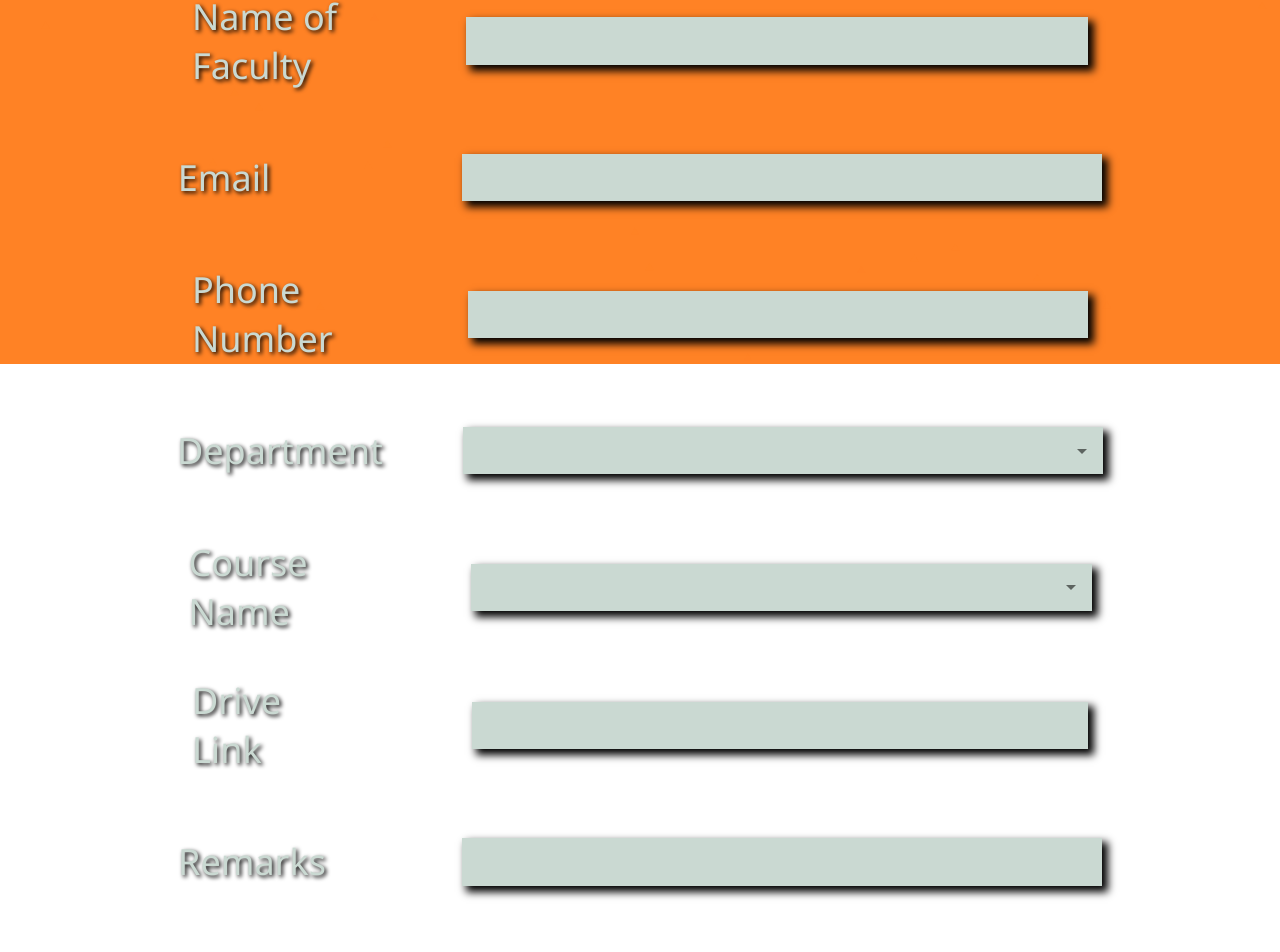
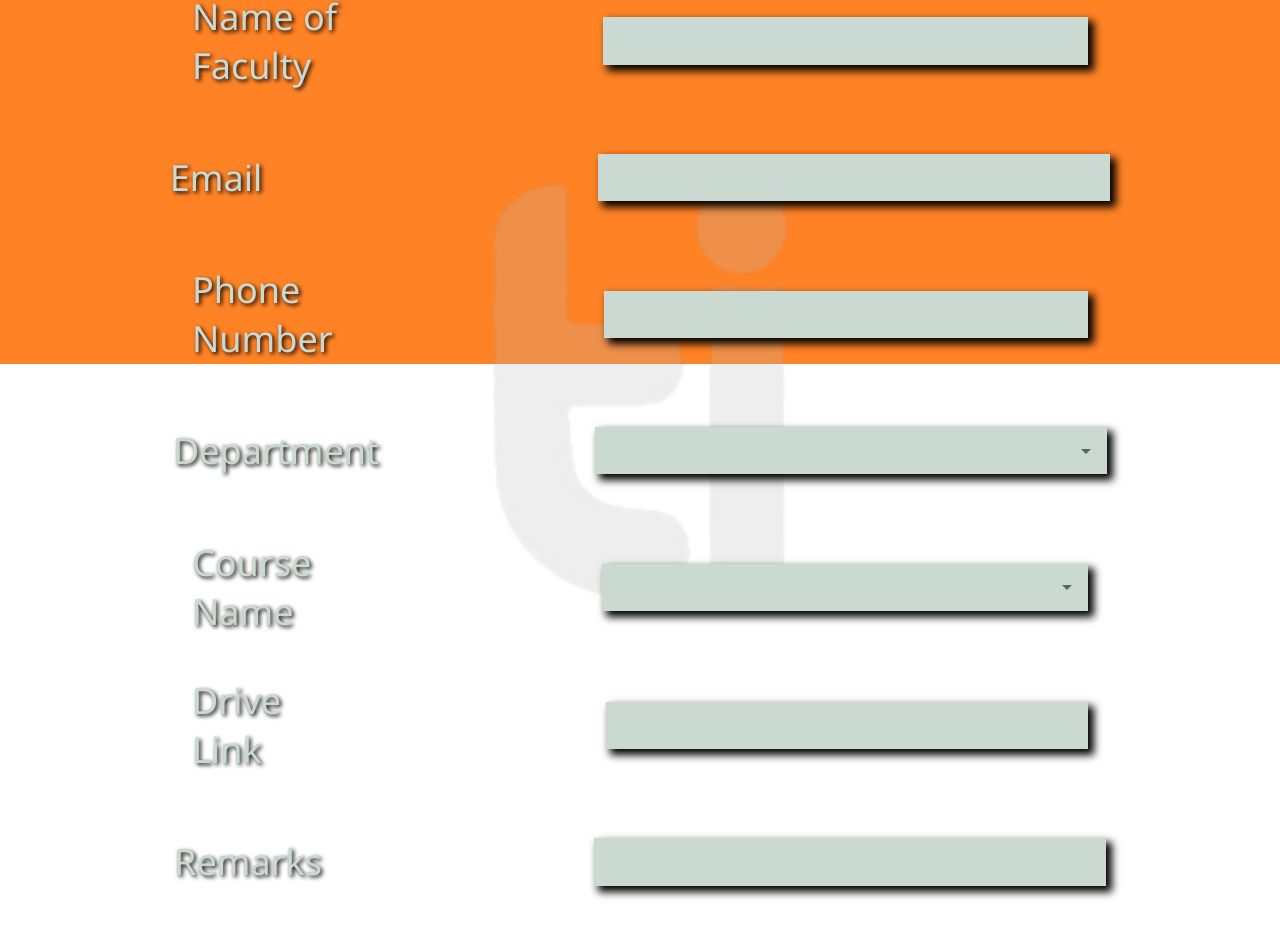
Before and after one commit to aahil-khan/video_submission_form, a Next.js app: page /option2 in a window 1280 px wide. Shown: the part 436-1388 px from the top of the page. Built offline with nearby package versions, Linux system fonts and the light colour scheme.

Commit message:
adding options 3

```diff
--- a/src/app/option2/Form.jsx
+++ b/src/app/option2/Form.jsx
@@ -134,31 +134,31 @@ export default function Form() {
 
   return (
     <form onSubmit={handleSubmit}>
-      <Box sx={{ width: "70vw", height: "100%", p: 4}} display="flex" flexDirection="column" alignItems="center" justifyContent="top" marginTop={5}>
+      <Box sx={{ width: "70vw" , height: "100%", p: 4}} display="flex" flexDirection="column" alignItems="center" justifyContent="top" marginTop={5}>
         <img style={{ marginTop: "0px" , width:"110%"  , height:isSmallScreen ? "90px" :"290px" , boxShadow: '0px 0px 10px 5px rgba(24, 24, 24,0.7)'}} src={isSmallScreen ?"/banner-small.png" :"/banneroption2.png"} width={100} height={100} alt='image' />
         <Box sx={{width : "100%" , mt : "10px", p: 1}} display="flex" flexDirection="column" alignItems="center">
 
-          <Box sx={{display:"flex" , flexDirection:"row" , justifyContent:"space-between" ,gap:4,  alignItems:"center" , mt:5}}>
+          <Box sx={{display:"flex" , flexDirection:"row" , justifyContent:"space-between" ,gap:19,  alignItems:"center" , mt:5}}>
             <Typography sx={{color:"#cad9d2", fontFamily: montserrat.style , fontSize:"36px" , textShadow: "2px 2px 4px #000000"}} level="body1">Name of Faculty</Typography>
-            <TextField size='small' sx={{input: { textAlign: 'left' , color: "#c66450" , fontSize: "21px" , fontWeight:"700" } , mt:3 , mb:3, backgroundColor: '#cad9d2' , '& .MuiOutlinedInput-root': {'& fieldset': {border : "none"} ,'&:hover': {backgroundColor: 'rgba(0,0,0,0.5)',input : {color: "#EEEDEB"} , transition: 'background-color 0.15s ease-in-out'}} , boxShadow: '5px 5px 8px 1px rgba(0, 0, 0, 1)'}} style={{width:"55vw"}} id="name" name="name" variant="outlined" onChange={handleChange} value={formData.name}/>
+            <TextField size='small' sx={{input: { textAlign: 'left' , color: "#c66450" , fontSize: "21px" , fontWeight:"700" } , mt:3 , mb:3, backgroundColor: '#cad9d2' , '& .MuiOutlinedInput-root': {'& fieldset': {border : "none"} ,'&:hover': {backgroundColor: 'rgba(0,0,0,0.5)',input : {color: "#EEEDEB"} , transition: 'background-color 0.15s ease-in-out'}} , boxShadow: '5px 5px 8px 1px rgba(0, 0, 0, 1)'}} style={{width:"40vw"}} id="name" name="name" variant="outlined" onChange={handleChange} value={formData.name}/>
           </Box>
 
-          <Box sx={{display:"flex" , flexDirection:"row", justifyContent:"space-between" ,gap:24 , alignItems:"center" , mt:5}}>
+          <Box sx={{display:"flex" , flexDirection:"row", justifyContent:"space-between" ,gap:42 , alignItems:"center" , mt:5}}>
             <Typography sx={{color:"#cad9d2" , fontFamily: montserrat.style , fontSize:"36px" , textShadow: "2px 2px 4px #000000"}} level="body1">Email</Typography>
-            <TextField size='small' sx={{input: { textAlign: 'left' , color: "#c66450" , fontSize: "21px" , fontWeight:"700" } , mt:3 , mb:3, backgroundColor: '#cad9d2' , '& .MuiOutlinedInput-root': {'& fieldset': {border : "none"} ,'&:hover': {backgroundColor: 'rgba(0,0,0,0.5)',input : {color: "#EEEDEB"} , transition: 'background-color 0.15s ease-in-out'}} , boxShadow: '5px 5px 8px 1px rgba(0, 0, 0, 1)'}} style={{width:"50vw"}} id="email" name="email" variant="outlined" onChange={handleChange} value={formData.email}/>
+            <TextField size='small' sx={{input: { textAlign: 'left' , color: "#c66450" , fontSize: "21px" , fontWeight:"700" } , mt:3 , mb:3, backgroundColor: '#cad9d2' , '& .MuiOutlinedInput-root': {'& fieldset': {border : "none"} ,'&:hover': {backgroundColor: 'rgba(0,0,0,0.5)',input : {color: "#EEEDEB"} , transition: 'background-color 0.15s ease-in-out'}} , boxShadow: '5px 5px 8px 1px rgba(0, 0, 0, 1)'}} style={{width:"40vw"}} id="email" name="email" variant="outlined" onChange={handleChange} value={formData.email}/>
           </Box>
 
-          <Box sx={{display:"flex" , flexDirection:"row", justifyContent:"space-between" ,gap:6 , alignItems:"center" , mt:5}}>
+          <Box sx={{display:"flex" , flexDirection:"row", justifyContent:"space-between" ,gap:21 , alignItems:"center" , mt:5}}>
             <Typography sx={{color:"#cad9d2" , fontFamily: montserrat.style , fontSize:"36px" , textShadow: "2px 2px 4px #000000"}} level="body1">Phone Number</Typography>
-            <TextField size='small' sx={{input: { textAlign: 'left' , color: "#c66450" , fontSize: "21px", fontWeight:"700" } , mt:3 , mb:3, backgroundColor: '#cad9d2' , '& .MuiOutlinedInput-root': {'& fieldset': {border : "none"} ,'&:hover': {backgroundColor: 'rgba(0,0,0,0.5)',input : {color: "#EEEDEB"} , transition: 'background-color 0.15s ease-in-out'}} , boxShadow: '5px 5px 8px 1px rgba(0, 0, 0, 1)'}} style={{width:"55vw"}} id="phone" name="phone" variant="outlined" onChange={handleChange} value={formData.phone}/>
+            <TextField size='small' sx={{input: { textAlign: 'left' , color: "#c66450" , fontSize: "21px", fontWeight:"700" } , mt:3 , mb:3, backgroundColor: '#cad9d2' , '& .MuiOutlinedInput-root': {'& fieldset': {border : "none"} ,'&:hover': {backgroundColor: 'rgba(0,0,0,0.5)',input : {color: "#EEEDEB"} , transition: 'background-color 0.15s ease-in-out'}} , boxShadow: '5px 5px 8px 1px rgba(0, 0, 0, 1)'}} style={{width:"40vw"}} id="phone" name="phone" variant="outlined" onChange={handleChange} value={formData.phone}/>
           </Box>
 
-          <Box sx={{display:"flex" , flexDirection:"row", justifyContent:"space-between" ,gap:10 , alignItems:"center" , mt:5}}>
+          <Box sx={{display:"flex" , flexDirection:"row", justifyContent:"space-between" ,gap:27 , alignItems:"center" , mt:5}}>
             <Typography sx={{color:"#cad9d2", fontFamily: montserrat.style , fontSize:"36px" , textShadow: "2px 2px 4px #000000"}} level="body1">Department</Typography>
 
             <Autocomplete
             sx={{mt:3}}
-            style={{width:"50vw"}}
+            style={{width:"40vw"}}
             size='small'
             id="department"
             name='department'
@@ -171,7 +171,7 @@ export default function Form() {
             }}
             ListboxProps={{
               style: {
-                backgroundColor: "#edeff3",
+                backgroundColor: "#cad9d2",
                 color:"#c66450"
               },
             }}
@@ -180,12 +180,12 @@ export default function Form() {
           />
           </Box>
 
-        {displayCourse ? <Box sx={{display:"flex" , flexDirection:"row", justifyContent:"space-between" ,gap:10 , alignItems:"center" , mt:5}}>
+        {displayCourse ? <Box sx={{display:"flex" , flexDirection:"row", justifyContent:"space-between" ,gap:24 , alignItems:"center" , mt:5}}>
           <Typography sx={{color:"#cad9d2" ,textAlign:"left" , fontFamily: montserrat.style , fontSize:"36px" , textShadow: "2px 2px 4px #000000"}} level="body1">Course Name</Typography>
 
           <Autocomplete
             sx={{mt:3}}
-            style={{width:"55vw"}}
+            style={{width:"40vw"}}
             size='small'
             id="course_name"
             name='course_name'
@@ -203,7 +203,7 @@ export default function Form() {
             }}
             ListboxProps={{
               style: {
-                backgroundColor: "#edeff3",
+                backgroundColor: "#cad9d2",
                 color:"#c66450"
               },
             }}
@@ -211,17 +211,17 @@ export default function Form() {
         </Box> : null}
 
 
-        <Box sx={{display:"flex" , flexDirection:"row", justifyContent:"space-between"  ,gap:16, alignItems:"center" , mt:5}}>
+        <Box sx={{display:"flex" , flexDirection:"row", justifyContent:"space-between"  ,gap:32, alignItems:"center" , mt:5}}>
           <Typography sx={{color:"#cad9d2" , fontFamily: montserrat.style , fontSize:"36px" , textShadow: "2px 2px 4px #000000"}} level="body1">Drive Link</Typography>
-          <TextField size='small' sx={{input: { textAlign: 'left' , color: "#c66450" , fontSize: "21px" , fontWeight:"700" } , mt:3 , mb:3, backgroundColor: '#cad9d2' , '& .MuiOutlinedInput-root': {'& fieldset': {border : "none"} ,'&:hover': {backgroundColor: 'rgba(0,0,0,0.5)',input : {color: "#EEEDEB"} , transition: 'background-color 0.15s ease-in-out'}} , boxShadow: '5px 5px 8px 1px rgba(0, 0, 0, 1)'}} style={{width:"53vw"}} id="link" name="link" variant="outlined" onChange={handleChange} value={formData.link}/>
+          <TextField size='small' sx={{input: { textAlign: 'left' , color: "#c66450" , fontSize: "21px" , fontWeight:"700" } , mt:3 , mb:3, backgroundColor: '#cad9d2' , '& .MuiOutlinedInput-root': {'& fieldset': {border : "none"} ,'&:hover': {backgroundColor: 'rgba(0,0,0,0.5)',input : {color: "#EEEDEB"} , transition: 'background-color 0.15s ease-in-out'}} , boxShadow: '5px 5px 8px 1px rgba(0, 0, 0, 1)'}} style={{width:"40vw"}} id="link" name="link" variant="outlined" onChange={handleChange} value={formData.link}/>
           </Box>
 
-        <Box sx={{display:"flex" , flexDirection:"row", justifyContent:"space-between" ,gap:17 , alignItems:"center" , mt:5}}>
+        <Box sx={{display:"flex" , flexDirection:"row", justifyContent:"space-between" ,gap:34 , alignItems:"center" , mt:5}}>
           <Typography sx={{color:"#cad9d2" , fontFamily: montserrat.style , fontSize:"36px" , textShadow: "2px 2px 4px #000000"}} level="body1">Remarks</Typography>
-          <TextField size='small' sx={{input: { textAlign: 'left' , color: "#c66450" , fontSize: "21px" , fontWeight:"700" } , mt:3 , mb:3, backgroundColor: '#cad9d2' , '& .MuiOutlinedInput-root': {'& fieldset': {border : "none"} ,'&:hover': {backgroundColor: 'rgba(0,0,0,0.5)',input : {color: "#EEEDEB"} , transition: 'background-color 0.15s ease-in-out'}} , boxShadow: '5px 5px 8px 1px rgba(0, 0, 0, 1)'}} style={{width:"50vw"}} id="remarks" name="remarks" variant="outlined" onChange={handleChange} value={formData.remarks}/>
+          <TextField size='small' sx={{input: { textAlign: 'left' , color: "#c66450" , fontSize: "21px" , fontWeight:"700" } , mt:3 , mb:3, backgroundColor: '#cad9d2' , '& .MuiOutlinedInput-root': {'& fieldset': {border : "none"} ,'&:hover': {backgroundColor: 'rgba(0,0,0,0.5)',input : {color: "#EEEDEB"} , transition: 'background-color 0.15s ease-in-out'}} , boxShadow: '5px 5px 8px 1px rgba(0, 0, 0, 1)'}} style={{width:"40vw"}} id="remarks" name="remarks" variant="outlined" onChange={handleChange} value={formData.remarks}/>
           </Box>
 
-        <Button type='submit' sx={{width:"35vw", height:"60px" , fontSize:"32px"  , fontWeight:"bold", letterSpacing:"0" ,  backgroundColor:"#cad9d2" , color:"#c66450" , mt:6 , boxShadow: '5px 8px 10px rgba(0, 0, 0, 1)'}}>Submit</Button>
+        <Button type='submit' sx={{width:"25vw", height:"60px" , fontSize:"32px"  , fontWeight:"bold", letterSpacing:"0" ,  backgroundColor:"#cad9d2" , color:"#c66450" , mt:6 , boxShadow: '5px 8px 10px rgba(0, 0, 0, 1)'}}>Submit</Button>
         </Box>
       </Box>
     </form>
--- a/src/app/option2/page.jsx
+++ b/src/app/option2/page.jsx
@@ -7,7 +7,7 @@ import Form from "./Form";
 
 export default function Home() {
   return (
-    <Container sx={{display: "flex" ,flexDirection: "column",  alignItems : "center" , justifyContent: "center"}}>
+    <Container sx={{display: "flex" ,flexDirection: "column", backgroundImage: "url('/ti_logo.png')" , backgroundRepeat: "no-repeat" , backgroundPosition: "center" , backgroundSize: "contain" , alignItems : "center" , justifyContent: "center"}}>
       <Form />
       <Particles id="tsparticles" />
     </Container>
```
Also changed, not shown: public/ti_logo.png (added).
